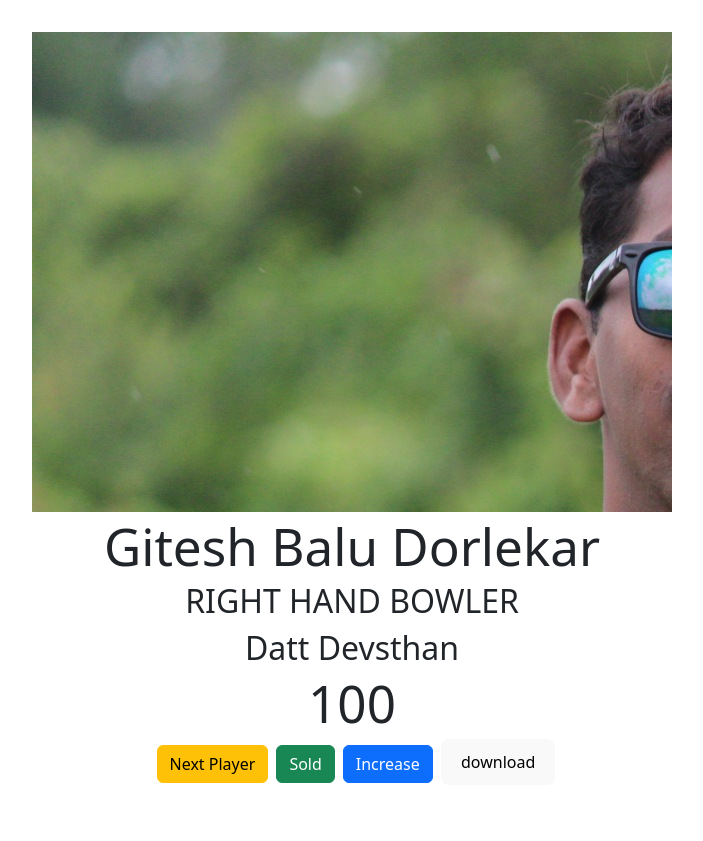
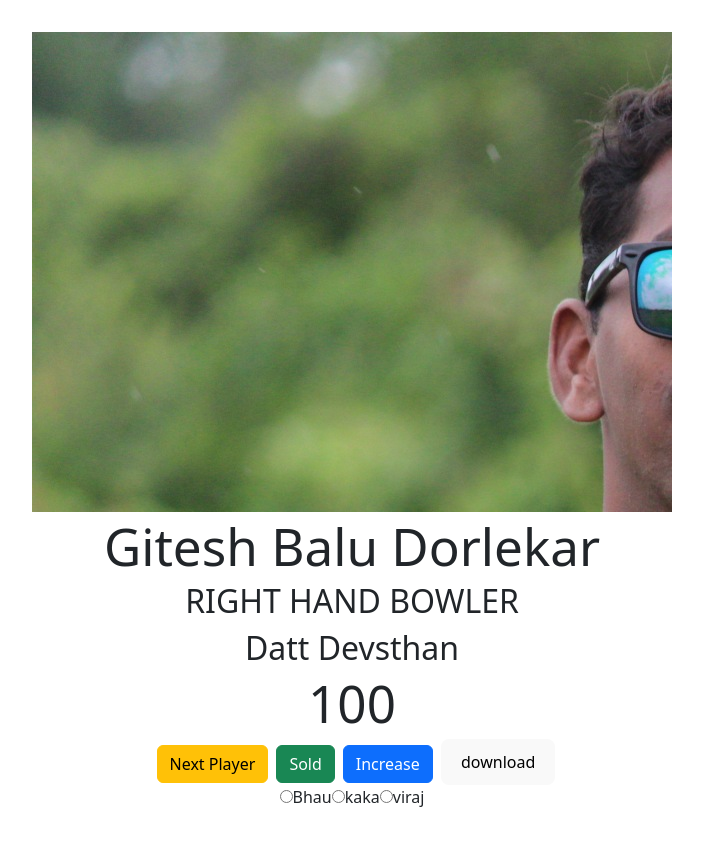
Before and after one commit to hubofayush/uplau, a React (Vite) app: page / in a window 1280 px wide. Shown: the whole page, without its empty margins (288-991 px from the left). Before the commit the page ends 817 px from the top, so only its background shows below. Built offline with nearby package versions, Linux system fonts and the light colour scheme.

Commit message:
created team storage at localstorage successfully woking

```diff
--- a/src/App.jsx
+++ b/src/App.jsx
@@ -1,29 +1,58 @@
-import * as XLSX from "xlsx";
-import { saveAs } from "file-saver";
 import "./App.css";
 import { useEffect, useState } from "react";
 import upl from "./csvjson.json";
 import jsonToExcel from "./Components/convertor";
 
-// json to xlsx file convertor
-// const jsonToExcel = (data, fileName) => {
-//   const worksheet = XLSX.utils.json_to_sheet(data);
-//   const workbook = XLSX.utils.book_new();
-//   XLSX.utils.book_append_sheet(workbook, worksheet, "Sheet1");
+function App() {
+  // teams array
 
-//   const excelBuffer = XLSX.write(workbook, {
-//     bookType: "xlsx",
-//     type: "array",
-//   });
-//   const blob = new Blob([excelBuffer], {
-//     type: "application/vnd.openxmlformats-officedocument.spreadsheetml.sheet;charset=UTF-8",
-//   });
-//   saveAs(blob, `${fileName}.xlsx`);
-// };
+  // viraj 11
+  const [viraj11Points, setviraj11Points] = useState(10000);
+  let v11;
+  if (localStorage.getItem("viraj11") === null) {
+    v11 = [];
+  } else {
+    v11 = JSON.parse(localStorage.getItem("viraj11"));
+  }
+  const [viraj11, setviraj11] = useState(v11);
 
-// end of json to xlsx file convertor
+  // end of viraj 11
 
-function App() {
+  // bhau11
+
+  const [bhau11Points, setbhau11Points] = useState(10000);
+  let bh11;
+  if (localStorage.getItem("bhau11") === null) {
+    bh11 = [];
+  } else {
+    bh11 = JSON.parse(localStorage.getItem("bhau11"));
+  }
+  const [bhau11, setbhau11] = useState(bh11);
+
+  // end of bhau11
+
+  // kaka11
+  const [kaka11Points, setkaka11Points] = useState(10000);
+  let k11;
+  if (localStorage.getItem("kaka11") === null) {
+    k11 = [];
+  } else {
+    k11 = JSON.parse(localStorage.getItem("kaka11"));
+  }
+  const [kaka11, setkaka11] = useState(k11);
+
+  // end of kaka11
+
+  //  end of teams points array
+
+  // State to manage the selected option
+  const [selectedTeam, setSelectedTeam] = useState(null);
+
+  // Function to handle changes in the selected option
+  const handleOptionChange = (event) => {
+    setSelectedTeam(event.target.value);
+  };
+
   // points function //
   const [points, setPoints] = useState(100);
 
@@ -67,17 +96,54 @@ function App() {
 
   // sold function
   const solded = () => {
+    if (selectedTeam === null) {
+      alert("please select team");
+    } else {
+      // funciton for individual team
+      let playerTeam = {
+        name: upl[item].Name,
+        points: points,
+        Points_Remain: 0,
+      };
+      if (selectedTeam === "viraj") {
+        playerTeam.Points_Remain = viraj11Points - points;
+        setviraj11Points(playerTeam.Points_Remain);
+        setviraj11([...viraj11, playerTeam]);
+        // localStorage.setItem("viraj11", JSON.stringify(viraj11));
+      }
+
+      if (selectedTeam === "bhau") {
+        playerTeam.Points_Remain = bhau11Points - points;
+        setbhau11Points(playerTeam.Points_Remain);
+        setbhau11([...bhau11, playerTeam]);
+        // localStorage.setItem("bhau11", JSON.stringify(bhau11));
+      }
+
+      if (selectedTeam === "kaka") {
+        playerTeam.Points_Remain = kaka11Points - points;
+        setkaka11Points(playerTeam.Points_Remain);
+        setkaka11([...kaka11, playerTeam]);
+        // localStorage.setItem("kaka11", JSON.stringify(kaka11));
+      }
+
+      // end of funciton set individual team
       let player = {
         name: upl[item].Name,
         sills: upl[item].SKILLS,
-      team: upl[item].Team,
+        // team: upl[item].Team,
+        team: selectedTeam,
         points: points,
       };
 
       setSearch([...search, player]);
+      setPoints(100);
+      console.log(kaka11);
+      console.log(bhau11);
+      console.log(viraj11);
       console.log(search);
-    setPoints(100);
+      setSelectedTeam(null);
       next();
+    }
   };
 
   // main array of player data
@@ -86,7 +152,10 @@ function App() {
   // useeffect
   useEffect(() => {
     localStorage.setItem("sold", JSON.stringify(search));
-  }, [search]);
+    localStorage.setItem("viraj11", JSON.stringify(viraj11));
+    localStorage.setItem("bhau11", JSON.stringify(bhau11));
+    localStorage.setItem("kaka11", JSON.stringify(kaka11));
+  }, [search, kaka11, bhau11, viraj11]);
 
   return (
     <>
@@ -113,10 +182,42 @@ function App() {
         <button
           onClick={() => {
             jsonToExcel(search, "upldata");
+            jsonToExcel(kaka11, "Kaka11");
+            jsonToExcel(bhau11, "Bhau11");
+            jsonToExcel(viraj11, "viraj11");
           }}
         >
           download
         </button>
+        <div>
+          <label className="">
+            <input
+              type="radio"
+              value="bhau"
+              checked={selectedTeam === "bhau"}
+              onChange={handleOptionChange}
+            />
+            Bhau
+          </label>
+          <label>
+            <input
+              type="radio"
+              value="kaka"
+              checked={selectedTeam === "kaka"}
+              onChange={handleOptionChange}
+            />
+            kaka
+          </label>
+          <label>
+            <input
+              type="radio"
+              value="viraj"
+              checked={selectedTeam === "viraj"}
+              onChange={handleOptionChange}
+            />
+            viraj
+          </label>
+        </div>
       </div>
     </>
   );
```
Lines whose indentation alone changed are shown as unchanged.
